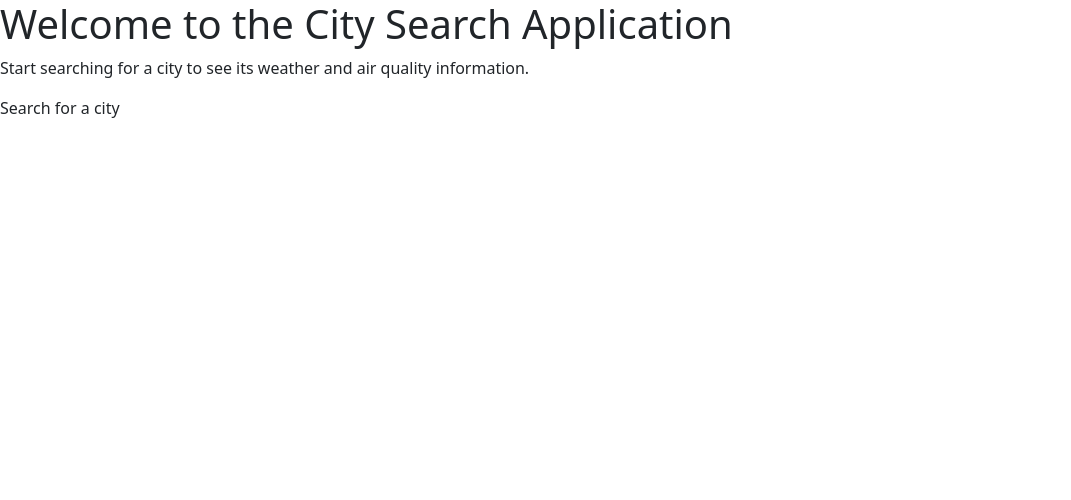
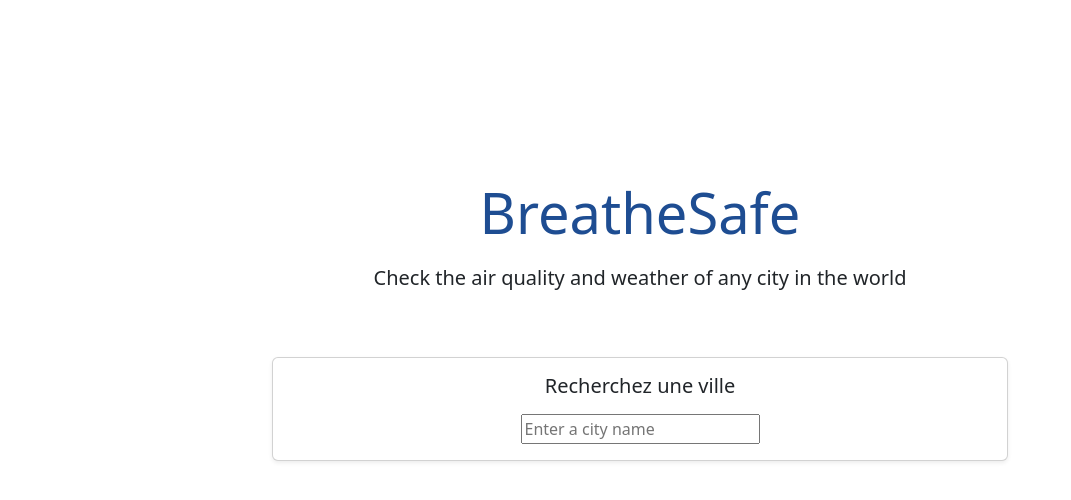
Before and after one commit to rilesCL/BreatheSafe, an Angular app in the folder BreatheApp/: page / in a window 1280 px wide. Shown: the top 500 px of the page, without its empty margins (0-1071 px from the left). Built offline with nearby package versions, Linux system fonts and the light colour scheme.

Commit message:
avancement

```diff
--- a/BreatheApp/src/app/app.routes.ts
+++ b/BreatheApp/src/app/app.routes.ts
@@ -4,5 +4,7 @@ import { CitySearchComponent } from './city-search/city-search.component';
 
 export const routes: Routes = [
     { path: '', component: HomeComponent },
-    { path: 'city/name', component: CitySearchComponent }
+    { path: 'search', component: CitySearchComponent },
+    { path: 'city/name', component: CitySearchComponent },
+    { path: '**', redirectTo: '' }
 ];
--- a/BreatheApp/src/app/home/home.component.css
+++ b/BreatheApp/src/app/home/home.component.css
@@ -0,0 +1,18 @@
+.container {
+    min-height: 80vh;
+    display: flex;
+    flex-direction: column;
+    justify-content: center;
+  }
+
+  h1 {
+    color: #1e4d92;
+    margin-bottom: 1rem;
+  }
+
+
+  h5 {
+    margin-bottom: 1rem;
+    justify-content: center;
+    text-align: center;
+  }
--- a/BreatheApp/src/app/home/home.component.html
+++ b/BreatheApp/src/app/home/home.component.html
@@ -1,5 +1,18 @@
-<div>
-    <h1>Welcome to the City Search Application</h1>
-    <p>Start searching for a city to see its weather and air quality information.</p>
-    <a routerLink="/search">Search for a city</a>
-</div>
+<div class="container py-5">
+    <div class="text-center mb-5">
+      <h1 class="display-4">BreatheSafe</h1>
+    <p class="lead">Check the air quality and weather of any city in the world</p>
+    </div>
+
+    <div class="row justify-content-center">
+      <div class="col-md-8">
+        <div class="card shadow-sm">
+          <div class="card-body">
+            <h5 class="card-title mb-3">Recherchez une ville</h5>
+            <div class="text-center">
+              <app-city-search></app-city-search>
+          </div>
+        </div>
+      </div>
+    </div>
+  </div>
```
Also changed, not shown: BreatheApp/src/app/home/home.component.ts (+6 -1 lines).
